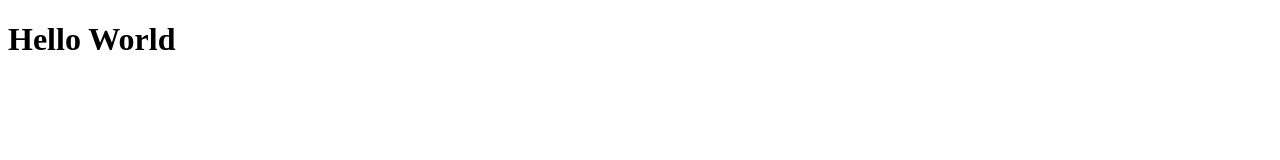
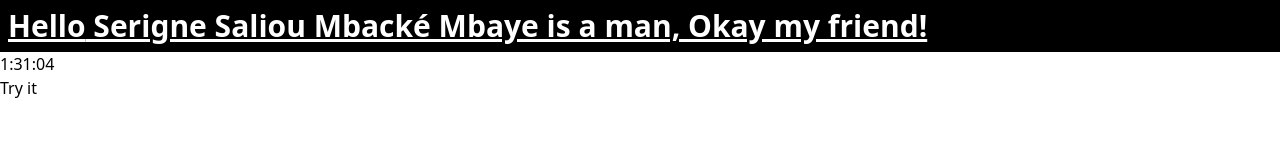
Before and after one commit to SSMM0498/ide-container, a website: page code/html/index.html in a window 1280 px wide. Drawn offline with nearby package versions, Linux system fonts and the light colour scheme.

Commit message:
feat: update HTML structure and add dynamic time display

```diff
--- a/code/html/index.html
+++ b/code/html/index.html
@@ -1,15 +1,25 @@
-<!DOCTYPE html>
-<html lang="en">
+<!doctype html>
+<html>
 
 <head>
     <meta charset="UTF-8">
-    <meta http-equiv="X-UA-Compatible" content="IE=edge">
     <meta name="viewport" content="width=device-width, initial-scale=1.0">
-    <title>Document</title>
+    <script src="https://cdn.tailwindcss.com"></script>
 </head>
 
-<body>
-    <h1>Hello World</h1>
+<body onload="startTime()">
+    <h1 class="text-3xl font-bold bg-black text-white p-2 underline">
+        <span>Hello</span> Serigne Saliou Mbacké Mbaye is a man, Okay my friend!
+    </h1>
+    <div id="txt"></div>
+    <button onclick="myFunction()">Try it</button>
+
+    <script>
+        function myFunction() {
+            alert("I am an alert box!");
+        }
+    </script>
+    <script defer src="./main.js"></script>
 </body>
 
 </html>
--- /dev/null
+++ b/code/html/main.js
@@ -0,0 +1,12 @@
+const startTime = () => {
+  const today = new Date();
+  let h = today.getHours();
+  let m = today.getMinutes();
+  let s = today.getSeconds();
+  m = checkTime(m);
+  s = checkTime(s);
+  document.getElementById('txt').innerHTML = h + ":" + m + ":" + s;
+  setTimeout(startTime, 1000);
+}
+
+const checkTime = (i) => (i < 10) ? "0" + i : i;
```
Also changed, not shown: 1 other file.
